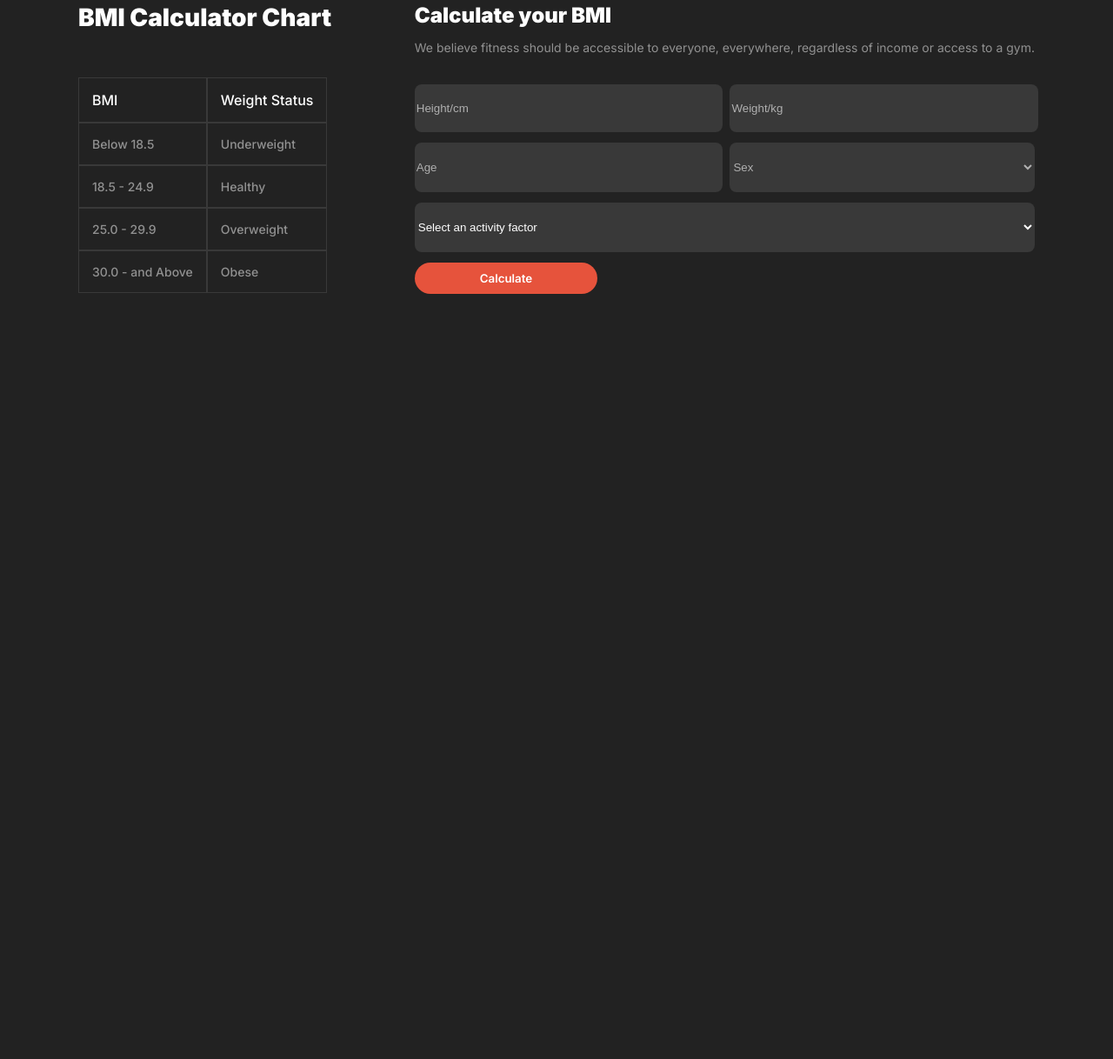
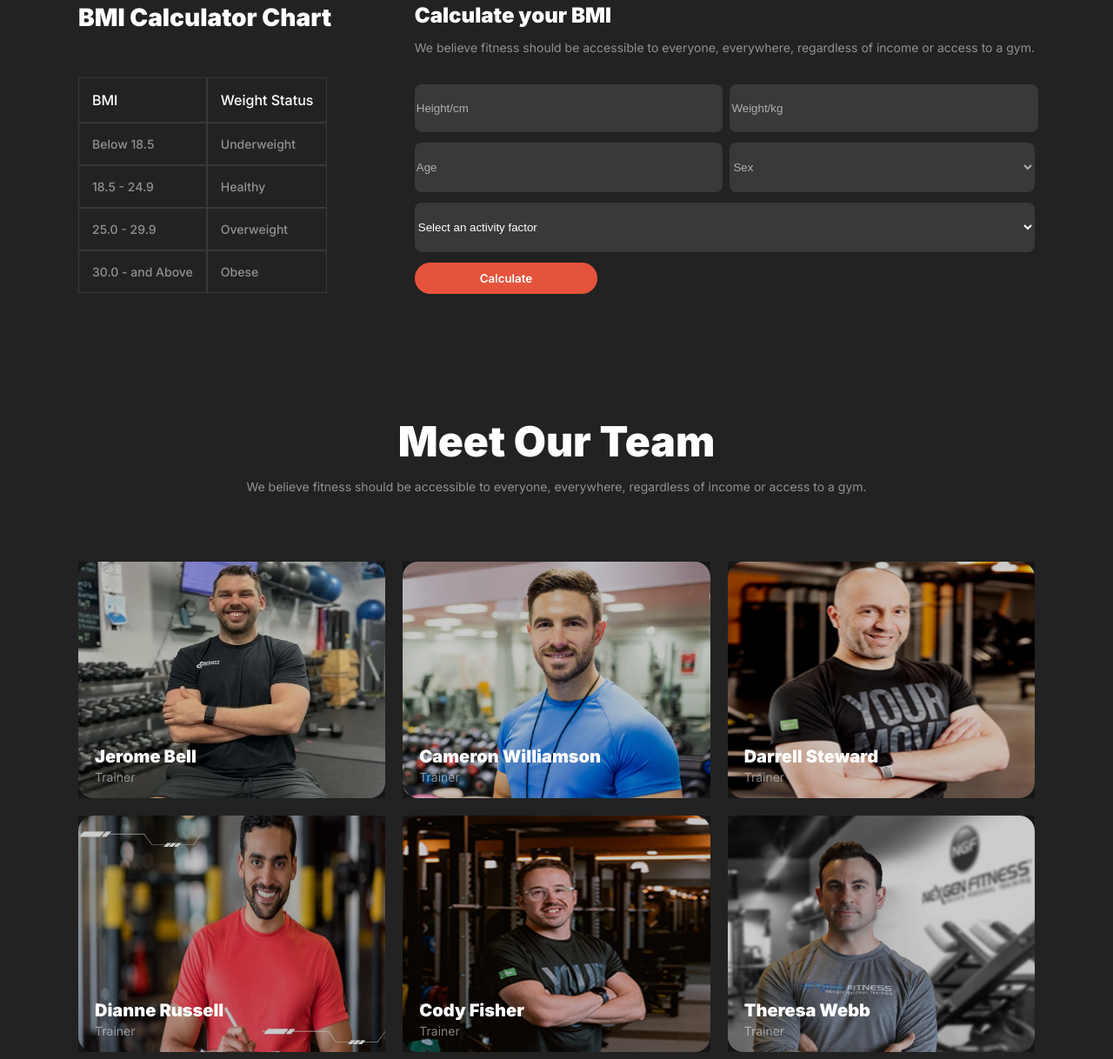
Before and after one commit to md-irfankhan/assignment-2, a plain HTML site: page index.html in a window 1280 px wide. Shown: the part 2173-3391 px from the top of the page at 87% size. Before the commit the page ends 2519 px from the top, so only its background shows below. Drawn offline with Linux system fonts and the light colour scheme; a web font is replaced by a local one.

Commit message:
Teams section added

```diff
--- a/index.html
+++ b/index.html
@@ -167,6 +167,63 @@
 
             </div>
         </section>
+
+        <section class="teams">
+            <div class="teams-text">
+                <h2 class="teams-title inter-900">Meet Our Team</h2>
+                <p class="teams-subtitle inter-400">We believe fitness should be accessible to everyone, everywhere, regardless of income or access to a gym.</p>
+            </div>
+            <div class="team-cards">
+                <div class="team-card">
+                    <img src="./images/trainer1.png" alt="" class="team-card-img">
+                    <div class="team-card-texts">
+                        <h4 class="team-card-title inter-900">Jerome Bell</h4>
+                        <p class="team-card-subtitle inter-400">Trainer</p>
+                    </div>
+                    <div class="overlay"></div>
+                </div>
+                <div class="team-card">
+                    <img src="./images/trainer2.png" alt="" class="team-card-img">
+                    <div class="team-card-texts">
+                        <h4 class="team-card-title inter-900">Cameron Williamson</h4>
+                        <p class="team-card-subtitle inter-400">Trainer</p>
+                    </div>
+                    <div class="overlay"></div>
+                </div>
+                <div class="team-card">
+                    <img src="./images/trainer3.png" alt="" class="team-card-img">
+                    <div class="team-card-texts">
+                        <h4 class="team-card-title inter-900">Darrell Steward</h4>
+                        <p class="team-card-subtitle inter-400">Trainer</p>
+                    </div>
+                    <div class="overlay"></div>
+                </div>
+                <div class="team-card">
+                    <img src="./images/trainer4.png" alt="" class="team-card-img">
+                    <div class="team-card-texts">
+                        <h4 class="team-card-title inter-900">Dianne Russell</h4>
+                        <p class="team-card-subtitle inter-400">Trainer</p>
+                    </div>
+                    <div class="overlay"></div>
+                </div>
+                <div class="team-card">
+                    <img src="./images/trainer5.png" alt="" class="team-card-img">
+                    <div class="team-card-texts">
+                        <h4 class="team-card-title inter-900">Cody Fisher</h4>
+                        <p class="team-card-subtitle inter-400">Trainer</p>
+                    </div>
+                    <div class="overlay"></div>
+                </div>
+                <div class="team-card">
+                    <img src="./images/trainer6.png" alt="" class="team-card-img">
+                    <div class="team-card-texts">
+                        <h4 class="team-card-title inter-900">Theresa Webb</h4>
+                        <p class="team-card-subtitle inter-400">Trainer</p>
+                    </div>
+                    <div class="overlay"></div>
+                </div>
+            </div>
+        </section>
     </main>
 </body>
 
--- a/styles/style.css
+++ b/styles/style.css
@@ -350,6 +350,66 @@ option{
 .fbtn{
  width: 60%;
 }
+.teams{
+  margin-top: 140px;
+}
+.teams-text{
+  margin-bottom: 78px;
+  text-align: center;
+}
+.teams-title{
+  font-size: 3rem;
+  margin: 0;
+}
+.teams-subtitle{
+  font-size: 0.875rem;
+  margin: 0;
+  margin-top: 14px;
+  color: rgba(255, 255, 255, 0.5);
+}
+.team-card-img{
+  /* height: 100%; */
+  width: 100%;
+  border-radius: 18px;
+  height: 272px;
+}
+.team-card{
+  position: relative;
+  height: 272px;
+  background-color: rgba(0, 0, 0, 0.2);
+  width: 100%;
+  overflow: hidden;
+}
+.team-card-texts{
+  position: absolute;
+  bottom: 16px;
+  left: 19px;
+  z-index: 2;
+}
+.overlay{
+  background-color: rgba(0, 0, 0, 0.2);
+  height: 100%;
+  width: 100%;
+  position: absolute;
+  top: 0;
+  left: 0;
+  z-index: 1;
+}
+.team-card-title{
+  font-size: 1.25rem;
+  margin: 0;
+}
+.team-card-subtitle{
+  font-size: 0.875rem;
+  margin: 0;
+  margin-top: 3px;
+  color: rgba(255, 255, 255, 0.5);
+}
+.team-cards{
+  display: grid;
+  grid-template-columns: repeat(3,1fr);
+  gap: 20px;
+}
 @media screen and (max-width:576px) {
   .banner {
     flex-direction: column;
@@ -398,10 +458,9 @@ option{
     flex-direction: column;
     gap: 30px;
   }
-  /* .form{
-
-      grid-template-columns: auto auto auto;
-  } */
+.team-cards{
+  grid-template-columns: 1fr;
+}
 
 
 
```
